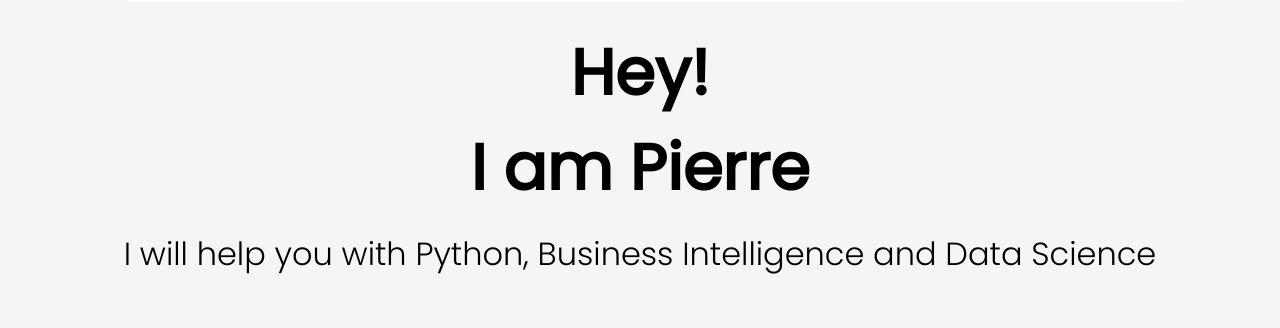
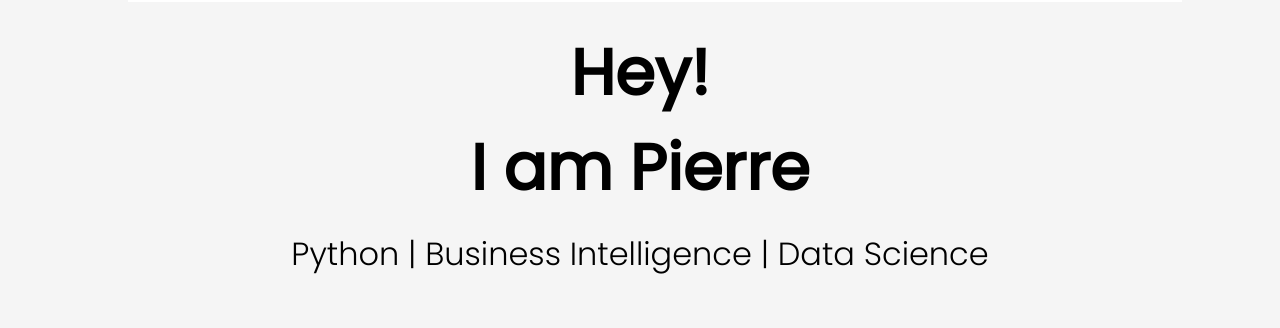
Before and after one commit to pierrebomfim/portifolio, a plain HTML site: page index.html in a window 1280 px wide. Shown: the part 88-416 px from the top of the page. Drawn offline with Linux system fonts and the light colour scheme.

Commit message:
Update index.html

```diff
--- a/index.html
+++ b/index.html
@@ -43,7 +43,7 @@
 
     <section id="welcome-section">
        <h1>Hey!<br>I am Pierre</h1>
-       <h3>I will help you with Python, Business Intelligence and Data Science</h3>
+       <h3>Python | Business Intelligence | Data Science</h3>
        <img src="images/logo.jpg" alt="my profile image">
     </section>
 
```
